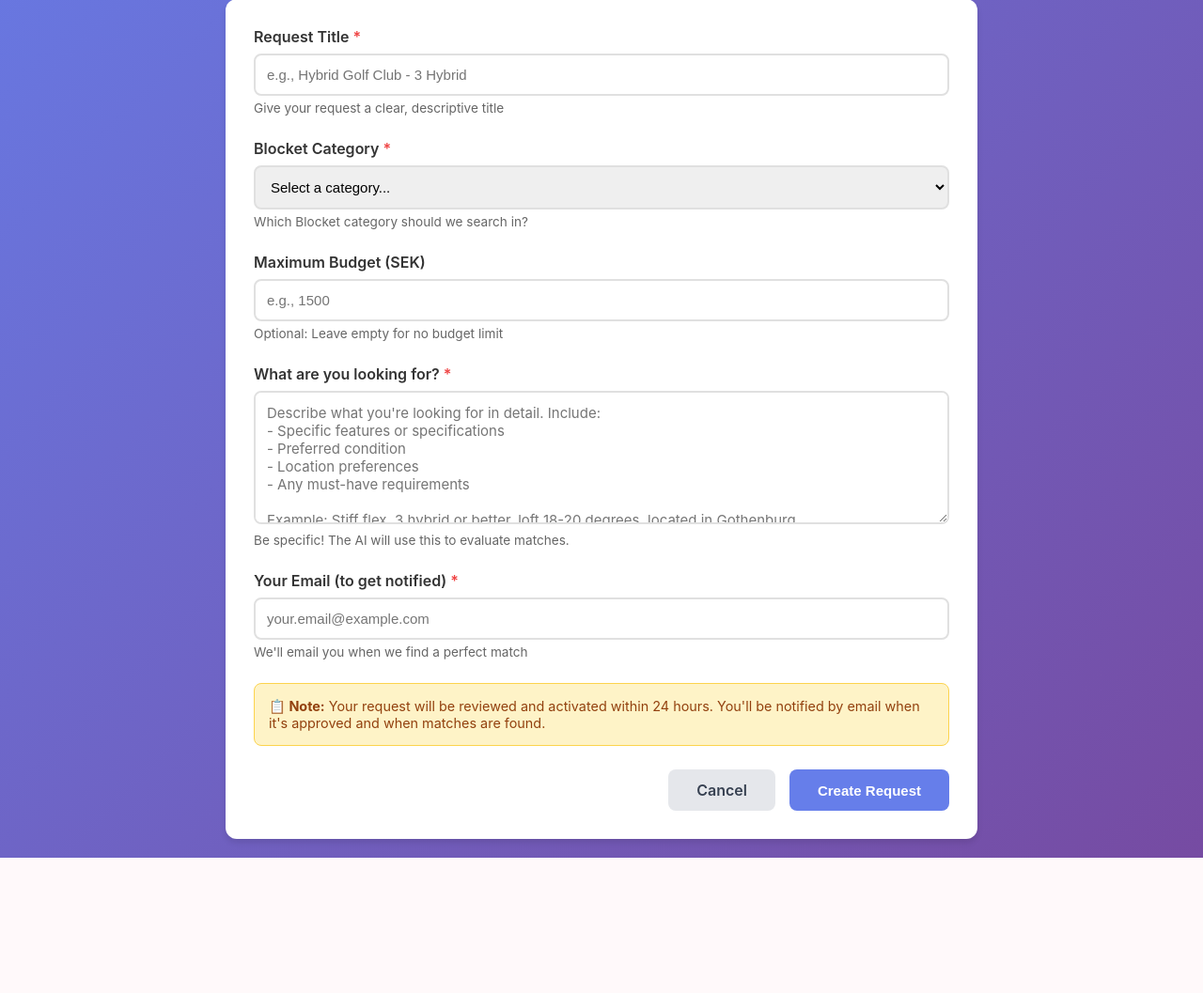
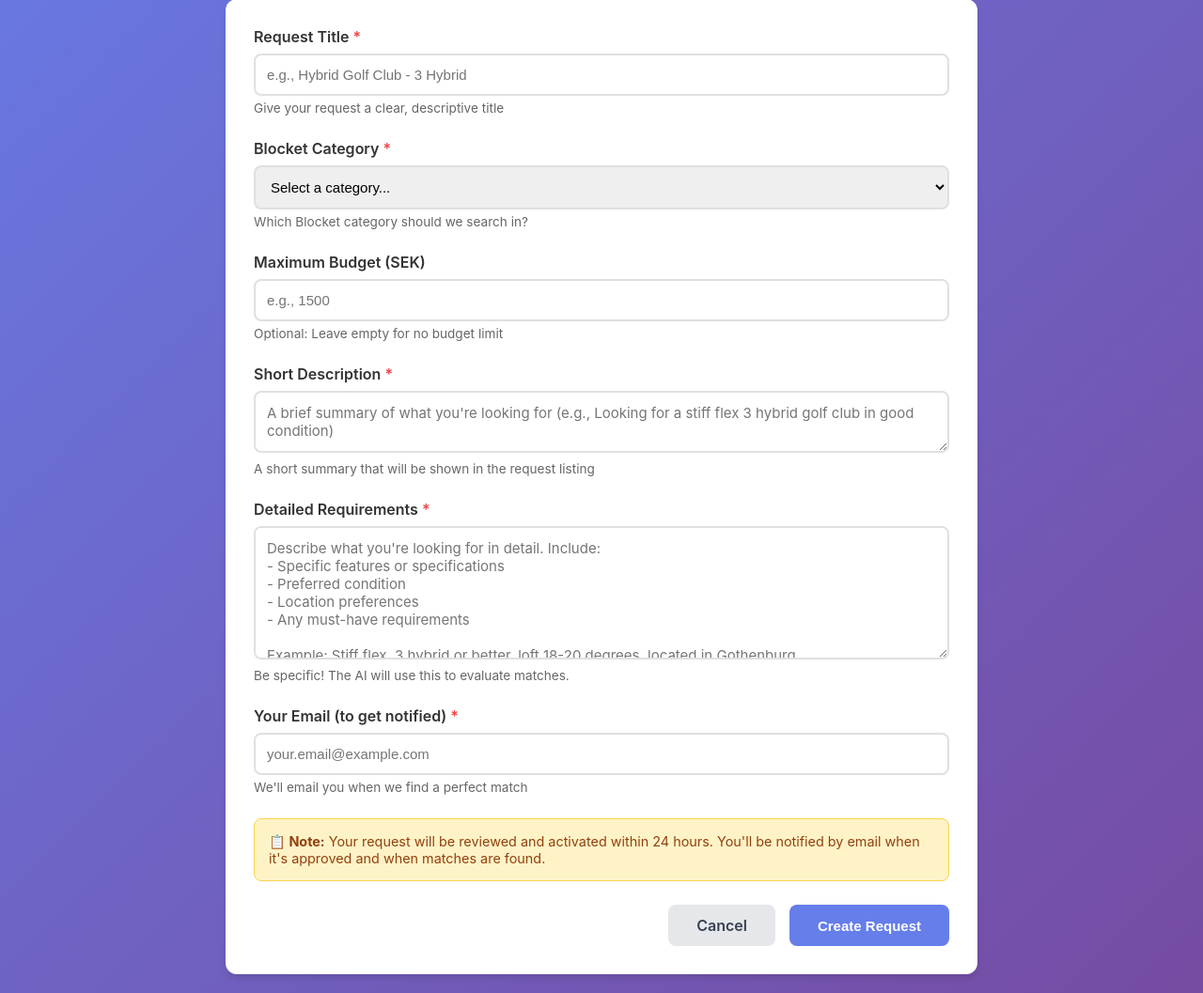
Before and after one commit to Runemark7/dealradar, a Flask app: page /requests/new in a window 1280 px wide. Shown: the part 358-1415 px from the top of the page at 94% size. Before the commit the page ends 1271 px from the top, so only its background shows below. Run offline with Flask 3, Linux system fonts and the light colour scheme; some libraries are stand-ins or nearby versions.

Commit message:
added description field in request

```diff
--- a/src/dealradar/web/routes.py
+++ b/src/dealradar/web/routes.py
@@ -436,13 +436,14 @@ def register_routes(app):
         """API endpoint to create a new deal request"""
         try:
             title = request.form.get('title', '').strip()
+            description = request.form.get('description', '').strip()
             category = request.form.get('category', '').strip()
             max_budget = request.form.get('max_budget', '').strip()
             requirements = request.form.get('requirements', '').strip()
             email = request.form.get('email', '').strip()
 
             # Validation
-            if not title or not category or not requirements or not email:
+            if not title or not description or not category or not requirements or not email:
                 return "Missing required fields", 400
 
             if len(title) > 200:
@@ -472,7 +473,7 @@ def register_routes(app):
                 (title, description, category, max_budget, requirements, status)
                 VALUES (%s, %s, %s, %s, %s, 'pending')
                 RETURNING id
-            """, (title, requirements, category, budget_int, requirements))
+            """, (title, description, category, budget_int, requirements))
 
             request_id = cursor.fetchone()['id']
 
--- a/src/dealradar/web/templates/request_form.html
+++ b/src/dealradar/web/templates/request_form.html
@@ -71,7 +71,20 @@
 
             <div style="margin-bottom: 25px;">
                 <label style="display: block; color: #333; font-weight: 600; margin-bottom: 8px;">
-                    What are you looking for? <span style="color: #EF4444;">*</span>
+                    Short Description <span style="color: #EF4444;">*</span>
+                </label>
+                <textarea
+                    name="description"
+                    required
+                    rows="2"
+                    placeholder="A brief summary of what you're looking for (e.g., Looking for a stiff flex 3 hybrid golf club in good condition)"
+                    style="width: 100%; padding: 12px; border: 2px solid #e0e0e0; border-radius: 8px; font-size: 15px; font-family: inherit; resize: vertical;"></textarea>
+                <p style="color: #666; font-size: 0.85em; margin-top: 5px;">A short summary that will be shown in the request listing</p>
+            </div>
+
+            <div style="margin-bottom: 25px;">
+                <label style="display: block; color: #333; font-weight: 600; margin-bottom: 8px;">
+                    Detailed Requirements <span style="color: #EF4444;">*</span>
                 </label>
                 <textarea
                     name="requirements"
```
